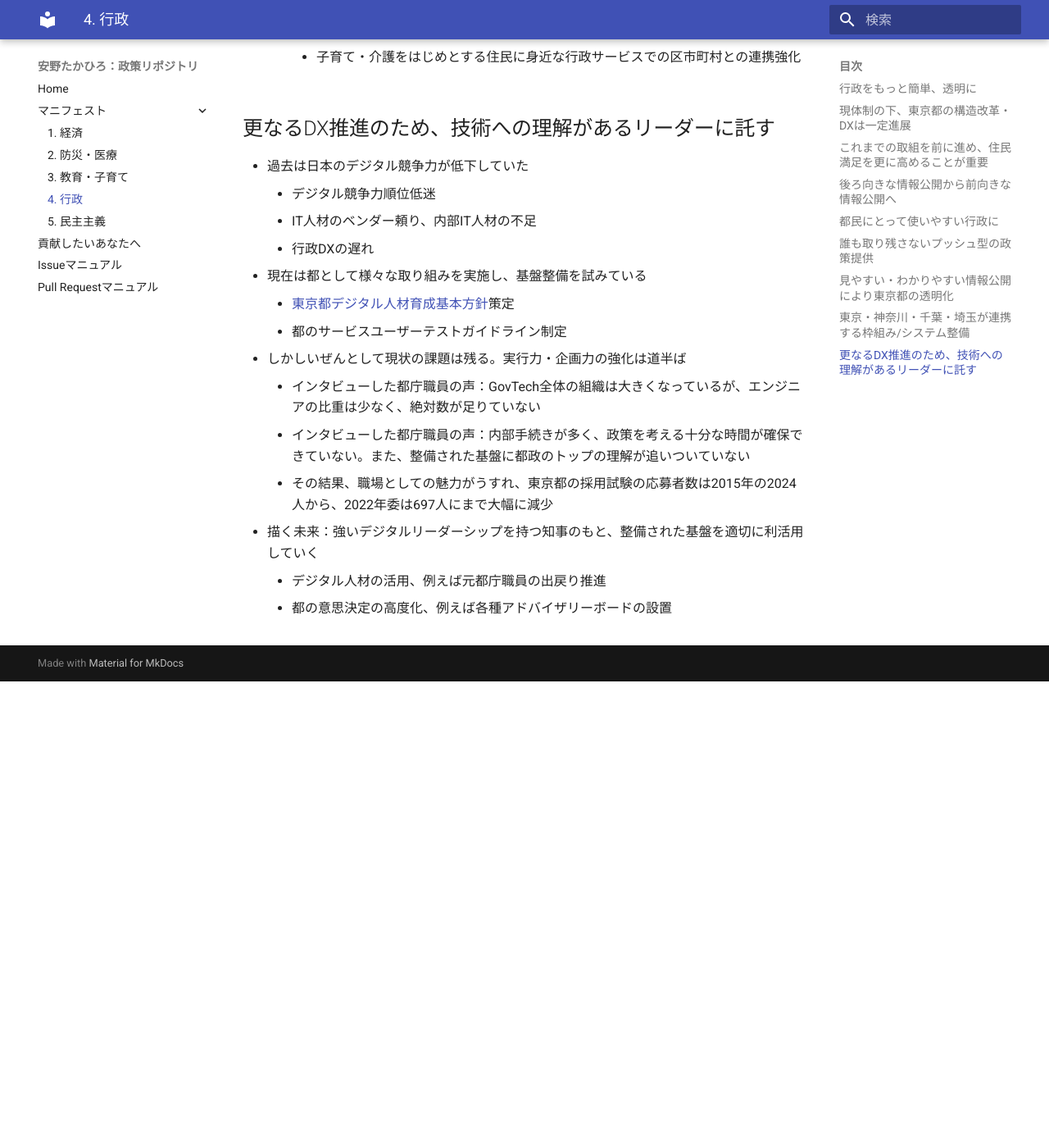
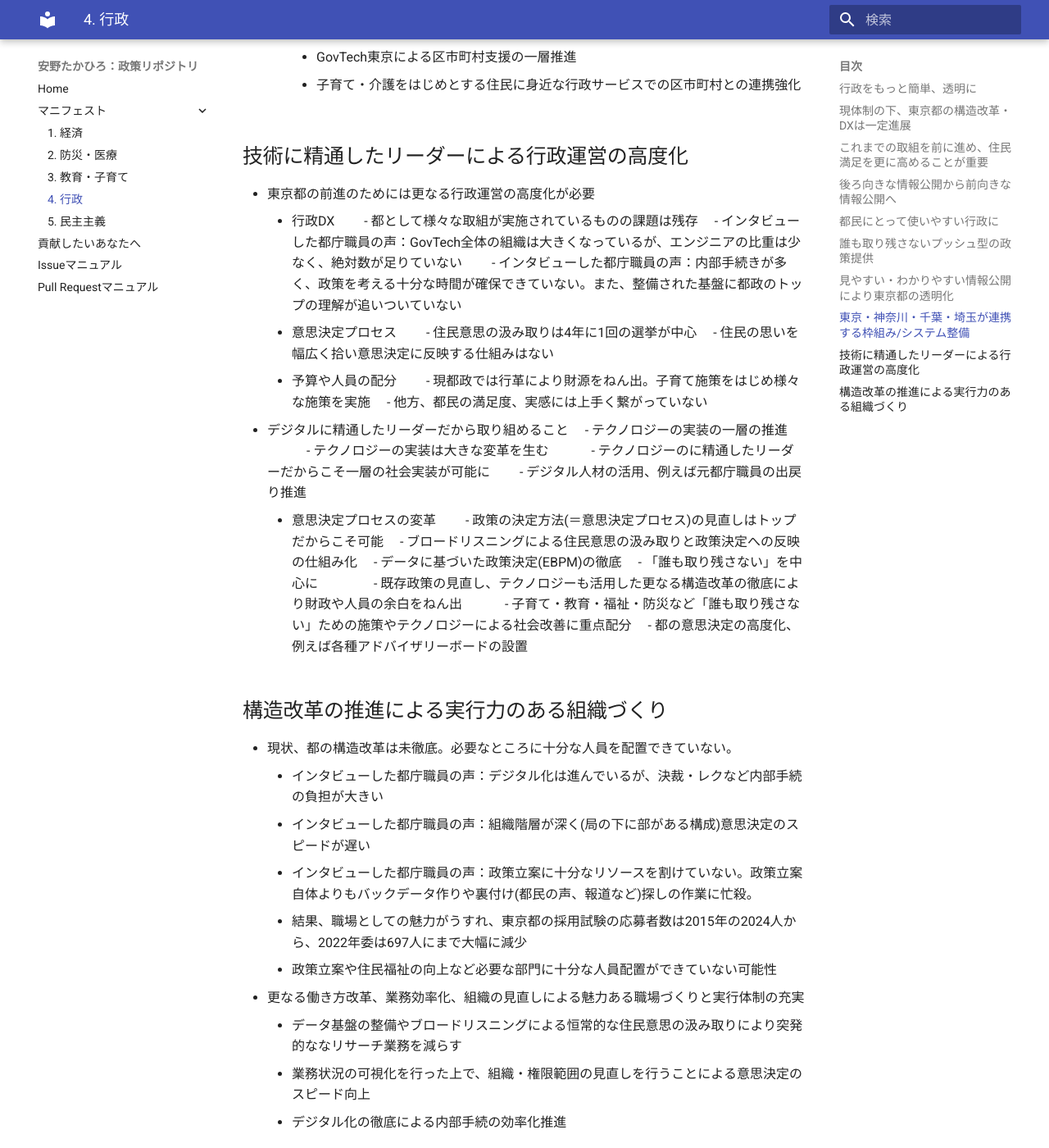
Before and after one commit to takahiroanno2024/election2024, an MkDocs documentation site: the page built from docs/manifest/administration.md, in a window 1280 px wide and 1400 px high, scrolled down 5079 px. Shown: the whole window at 82% size. Built offline with MkDocs 1.6.1 and Material for MkDocs 9.7.7, drawn with Linux system fonts in a browser that asks for light colours; before the commit the page ends 5910 px from its top, so only the background shows below that; some of the changed text lies outside the part shown.

Commit message:
組織強化の明確化
従前、リーダー・組織強化を一つでくくっていた部分を二つにわけています。
リーダーについては、リーダーだからこそできることというメッセージを詳細化しています。
組織強化については、種々のインタビューを受け、行政の実行力強化のため、組織を強くするというメッセージを厚く書いています。

```diff
--- a/docs/manifest/administration.md
+++ b/docs/manifest/administration.md
@@ -18,8 +18,9 @@
         - 都が持つ情報の公開を徹底する
     - 自治体連携の推進による便利さの底上げ
         - 協定等の政治的な枠組みだけでなくシステムとして連携を強め生活の利便性向上につなげる
-    - 政策の質、実行力を担保するデジタルリーダー
+    - 政策の質、実行力を担保する組織作り
         - 強いデジタルリーダーシップを持つ知事のもと、整備された基盤を適切に利活用していく
+        - 都庁の働き方改革、業務効率化を推進することで実行力のある組織を作る
 
 ## 現体制の下、東京都の構造改革・DXは一定進展
 
@@ -127,19 +128,43 @@
         - GovTech東京による区市町村支援の一層推進
         - 子育て・介護をはじめとする住民に身近な行政サービスでの区市町村との連携強化
 
-## 更なるDX推進のため、技術への理解があるリーダーに託す
+## 技術に精通したリーダーによる行政運営の高度化
 
-- 過去は日本のデジタル競争力が低下していた
-    - デジタル競争力順位低迷
-    - IT人材のベンダー頼り、内部IT人材の不足
-    - 行政DXの遅れ
-- 現在は都として様々な取り組みを実施し、基盤整備を試みている
-    - [東京都デジタル人材育成基本方針](https://www.digitalservice.metro.tokyo.lg.jp/business/digital-hr/digital-hr-policy-v2)策定
-    - 都のサービスユーザーテストガイドライン制定
-- しかしいぜんとして現状の課題は残る。実行力・企画力の強化は道半ば
-    - インタビューした都庁職員の声：GovTech全体の組織は大きくなっているが、エンジニアの比重は少なく、絶対数が足りていない
-    - インタビューした都庁職員の声：内部手続きが多く、政策を考える十分な時間が確保できていない。また、整備された基盤に都政のトップの理解が追いついていない
-    - その結果、職場としての魅力がうすれ、東京都の採用試験の応募者数は2015年の2024人から、2022年委は697人にまで大幅に減少
-- 描く未来：強いデジタルリーダーシップを持つ知事のもと、整備された基盤を適切に利活用していく
-    - デジタル人材の活用、例えば元都庁職員の出戻り推進
-    - 都の意思決定の高度化、例えば各種アドバイザリーボードの設置
+- 東京都の前進のためには更なる行政運営の高度化が必要
+    - 行政DX
+    　　- 都として様々な取組が実施されているものの課題は残存
+      　- インタビューした都庁職員の声：GovTech全体の組織は大きくなっているが、エンジニアの比重は少なく、絶対数が足りていない
+    　　- インタビューした都庁職員の声：内部手続きが多く、政策を考える十分な時間が確保できていない。また、整備された基盤に都政のトップの理解が追いついていない
+    - 意思決定プロセス
+    　　- 住民意思の汲み取りは4年に1回の選挙が中心
+      　- 住民の思いを幅広く拾い意思決定に反映する仕組みはない
+    - 予算や人員の配分
+    　　- 現都政では行革により財源をねん出。子育て施策をはじめ様々な施策を実施
+      　- 他方、都民の満足度、実感には上手く繋がっていない
+- デジタルに精通したリーダーだから取り組めること
+  　- テクノロジーの実装の一層の推進
+  　　　- テクノロジーの実装は大きな変革を生む
+  　　　- テクノロジーのに精通したリーダーだからこそ一層の社会実装が可能に
+    　　- デジタル人材の活用、例えば元都庁職員の出戻り推進
+    - 意思決定プロセスの変革
+    　　- 政策の決定方法(＝意思決定プロセス)の見直しはトップだからこそ可能
+      　- ブロードリスニングによる住民意思の汲み取りと政策決定への反映の仕組み化
+      　- データに基づいた政策決定(EBPM)の徹底
+  　- 「誰も取り残さない」を中心に
+　　　　- 既存政策の見直し、テクノロジーも活用した更なる構造改革の徹底により財政や人員の余白をねん出
+  　　　- 子育て・教育・福祉・防災など「誰も取り残さない」ための施策やテクノロジーによる社会改善に重点配分
+　- 都の意思決定の高度化、例えば各種アドバイザリーボードの設置
+
+
+## 構造改革の推進による実行力のある組織づくり
+
+- 現状、都の構造改革は未徹底。必要なところに十分な人員を配置できていない。
+    - インタビューした都庁職員の声：デジタル化は進んでいるが、決裁・レクなど内部手続の負担が大きい
+    - インタビューした都庁職員の声：組織階層が深く(局の下に部がある構成)意思決定のスピードが遅い
+    - インタビューした都庁職員の声：政策立案に十分なリソースを割けていない。政策立案自体よりもバックデータ作りや裏付け(都民の声、報道など)探しの作業に忙殺。
+    - 結果、職場としての魅力がうすれ、東京都の採用試験の応募者数は2015年の2024人から、2022年委は697人にまで大幅に減少
+    - 政策立案や住民福祉の向上など必要な部門に十分な人員配置ができていない可能性
+- 更なる働き方改革、業務効率化、組織の見直しによる魅力ある職場づくりと実行体制の充実
+    - データ基盤の整備やブロードリスニングによる恒常的な住民意思の汲み取りにより突発的ななリサーチ業務を減らす
+    - 業務状況の可視化を行った上で、組織・権限範囲の見直しを行うことによる意思決定のスピード向上
+    - デジタル化の徹底による内部手続の効率化推進
```
